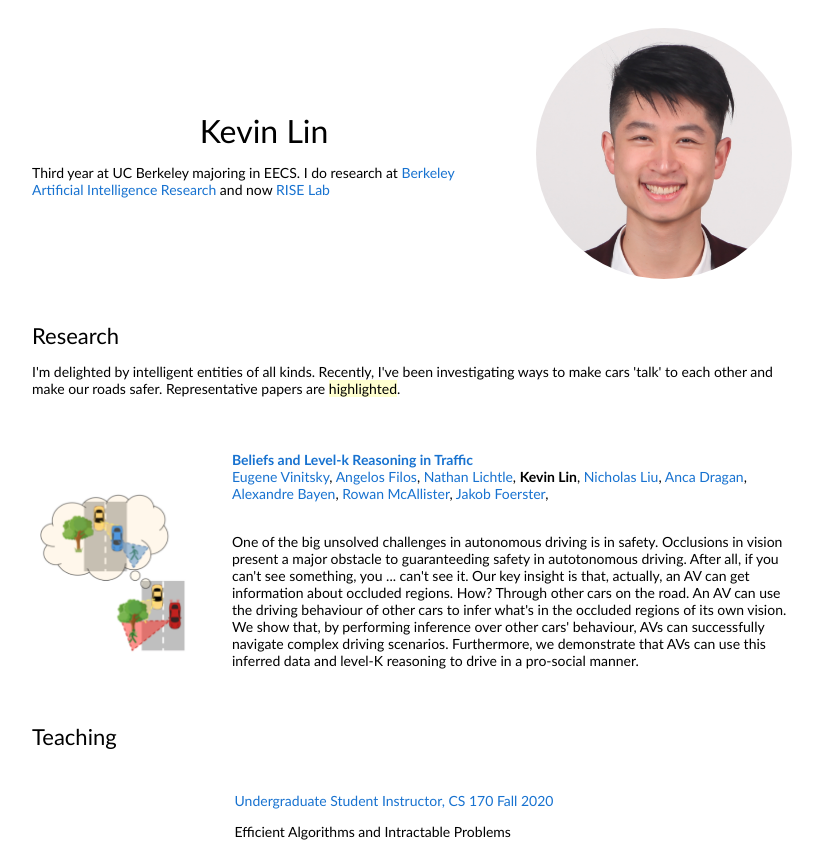
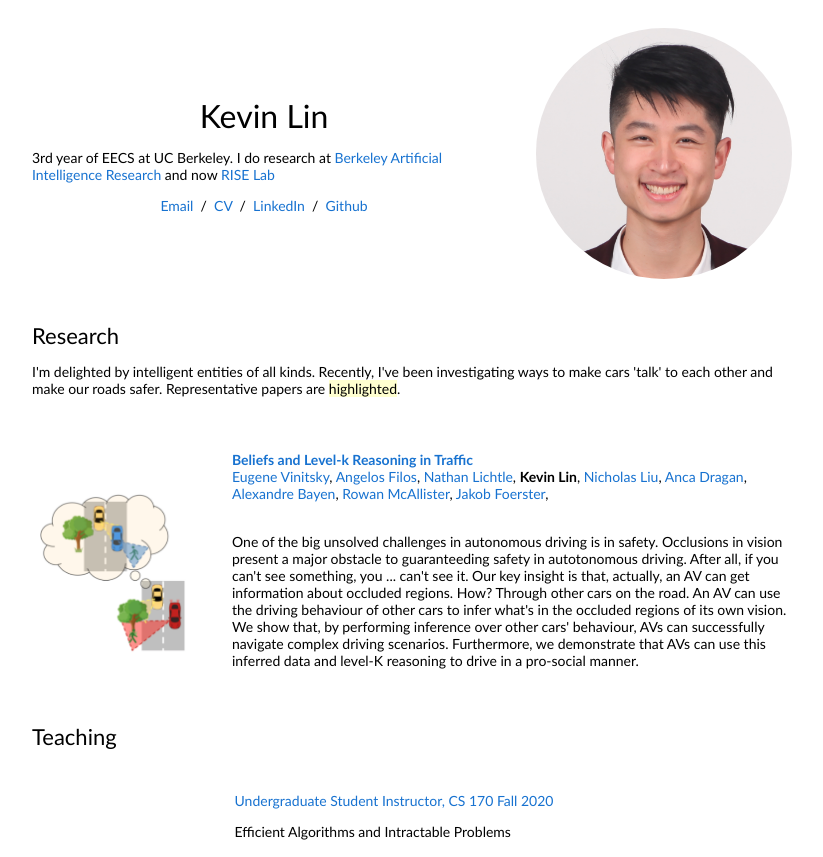
Before and after one commit to kevin-thankyou-lin/kevin-thankyou-lin.github.io, a plain HTML site: page index.html in a window 1280 px wide. Shown: the top 857 px of the page, without its empty margins (228-1051 px from the left). Drawn offline with Linux system fonts and the light colour scheme.

Commit message:
[Jon Barrow] Added CV

```diff
--- a/index.html
+++ b/index.html
@@ -9,7 +9,6 @@
   <link rel="stylesheet" type="text/css" href="stylesheet.css">
   <link rel="icon" type="image/png" href="images/seal_icon.png">
 </head>
-
 <body>
   <table style="width:100%;max-width:800px;border:0px;border-spacing:0px;border-collapse:separate;margin-right:auto;margin-left:auto;"><tbody>
     <tr style="padding:0px">
@@ -20,7 +19,13 @@
               <p style="text-align:center">
                 <name>Kevin Lin</name>
               </p>
-              <p>Third year at UC Berkeley majoring in EECS. I do research at <a href="https://bair.berkeley.edu/">Berkeley Artificial Intelligence Research</a> and now <a href="https://rise.cs.berkeley.edu/">RISE Lab</a>
+              <p>3rd year of EECS at UC Berkeley. I do research at <a href="https://bair.berkeley.edu/">Berkeley Artificial Intelligence Research</a> and now <a href="https://rise.cs.berkeley.edu/">RISE Lab</a>
+              </p>
+              <p style="text-align:center">
+                <a href="mailto:kevinlin0@berkeley.edu">Email</a> &nbsp/&nbsp
+                <a href="pdfs/kevinlincv.pdf">CV</a> &nbsp/&nbsp
+                <a href="https://www.linkedin.com/in/kevin-thankyou-lin/">LinkedIn</a> &nbsp/&nbsp
+                <a href="https://github.com/kevin-thankyou-lin">Github</a>
               </p>
             </td>
             <td style="padding:2.5%;width:40%;max-width:40%">
@@ -60,7 +65,7 @@
               </script>
             </td>
             <td style="padding:20px;width:75%;vertical-align:middle">
-              <a href="http://sniklaus.com/dualref">
+              <a href="pdfs/beliefandlevelkreasoning.pdf">
                 <papertitle>Beliefs and Level-k Reasoning in Traffic</papertitle>
               </a>
               <br>
```
Also changed, not shown: 1 other file.
